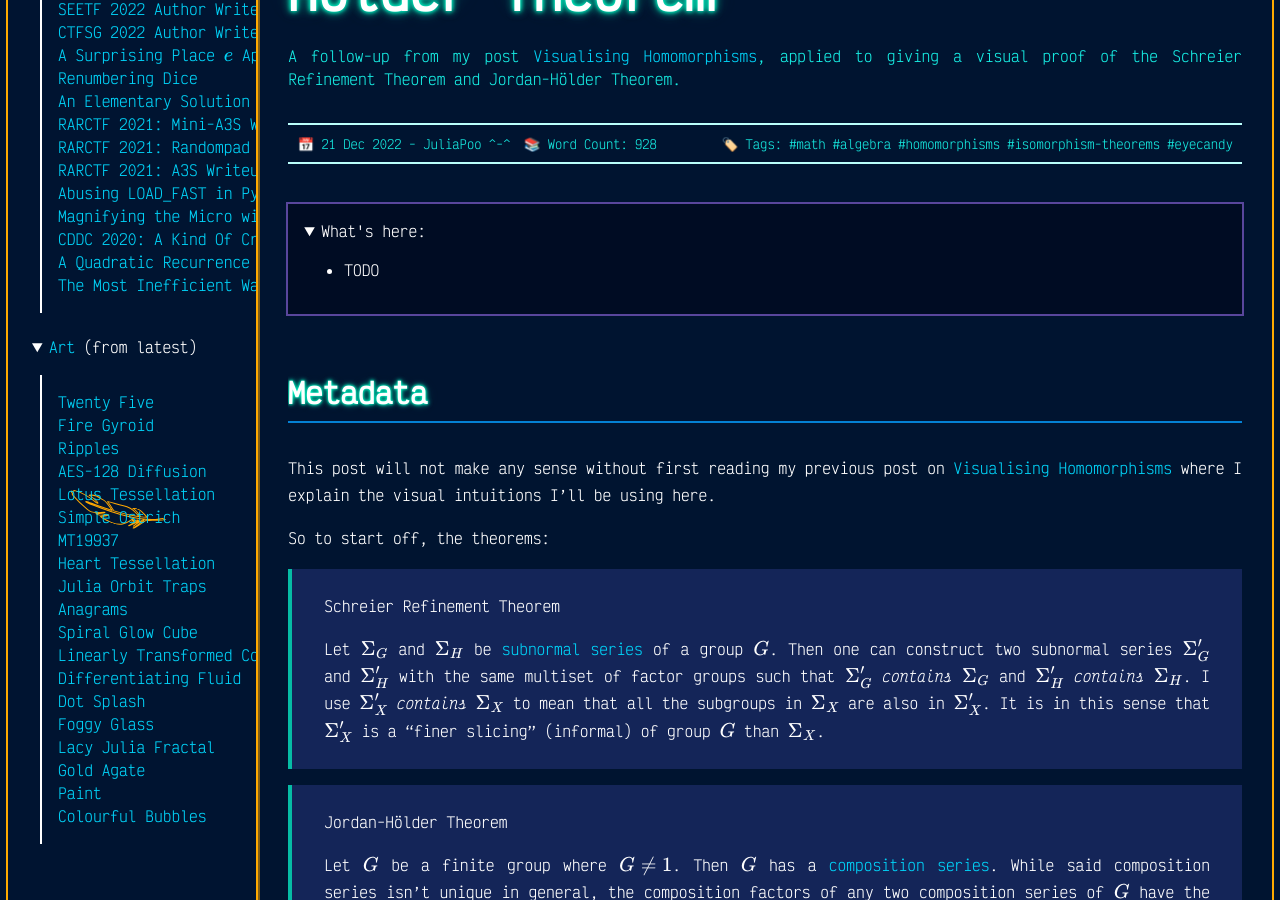
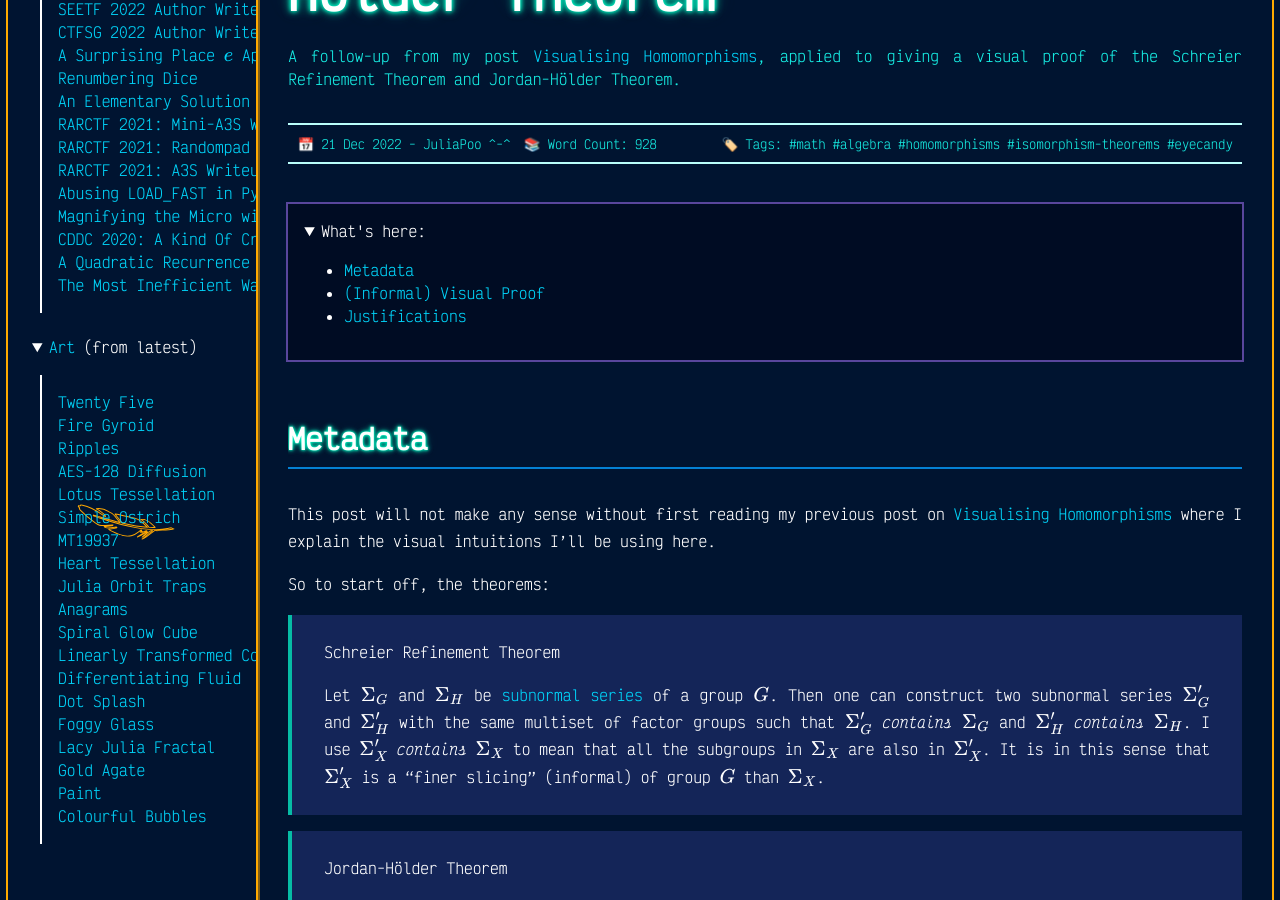
Before and after one commit to JuliaPoo/juliapoo.github.io, a Jekyll site: the page built from _posts/2022-12-21-visual-proof-schreier-jordan-holder.md, in a window 1280 px wide and 900 px high, scrolled down 366 px. Built offline with Jekyll 4.4.1, drawn with Linux system fonts in a browser that asks for light colours; formulas are drawn with MathJax 3.

Commit message:
Added contents page for Visual Proof...

```diff
--- a/_posts/2022-12-21-visual-proof-schreier-jordan-holder.md
+++ b/_posts/2022-12-21-visual-proof-schreier-jordan-holder.md
@@ -12,7 +12,9 @@ tags:
     - eyecandy
 
 nav: |
-    * TODO
+    * [Metadata](#metadata)
+    * [(Informal) Visual Proof](#informal-visual-proof)
+    * [Justifications](#justifications)
 
 
 excerpt: A follow-up from my post [Visualising Homomorphisms](/mathematics/2022/12/15/homomorphism-illustrated.html), applied to giving a visual proof of the Schreier Refinement Theorem and Jordan-Hölder Theorem.
```
